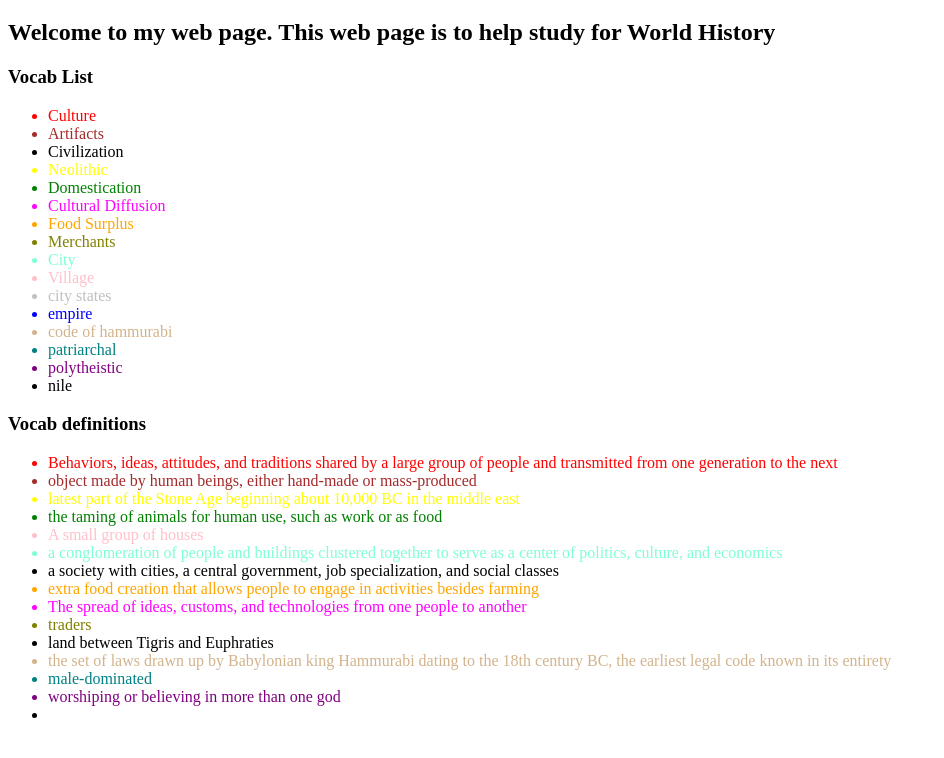
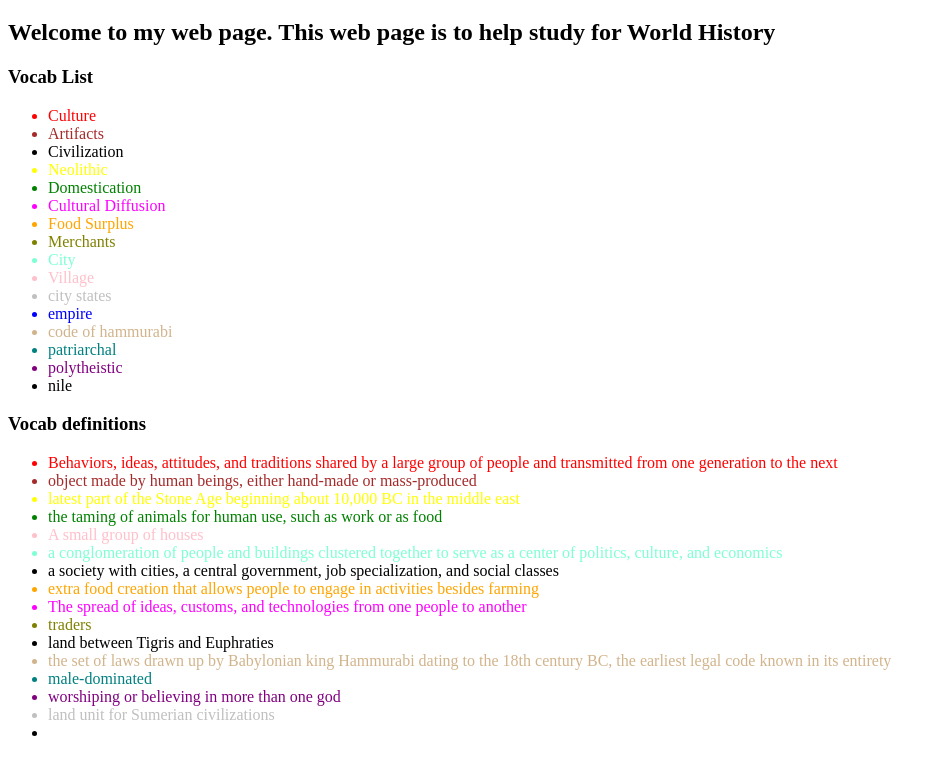
Before and after one commit to TarheK/quizz-web-app, a plain HTML site: page index.html in a window 1280 px wide. Shown: the part 61-819 px from the top of the page, without its empty margins (0-944 px from the left). Drawn offline with Linux system fonts and the light colour scheme.

Commit message:
Update index.html

```diff
--- a/index.html
+++ b/index.html
@@ -44,8 +44,9 @@
   <li style="color:Olive;"> traders</li>
   <li style="color:Prussian blue;">land between Tigris and Euphraties</li>
   <li style="color:Tan;"> the set of laws drawn up by Babylonian king Hammurabi dating to the 18th century BC, the earliest legal code known in its entirety</li>
-  <li style="color:Teal;">male-dominated</li>
+  <li style="color:Teal;"> male-dominated</li>
   <li style="color:Purple;"> worshiping or believing in more than one god</li>
+  <li style="color:Silver;"> land unit for Sumerian civilizations</li>
 
   <li></li>
   </ul>
```
